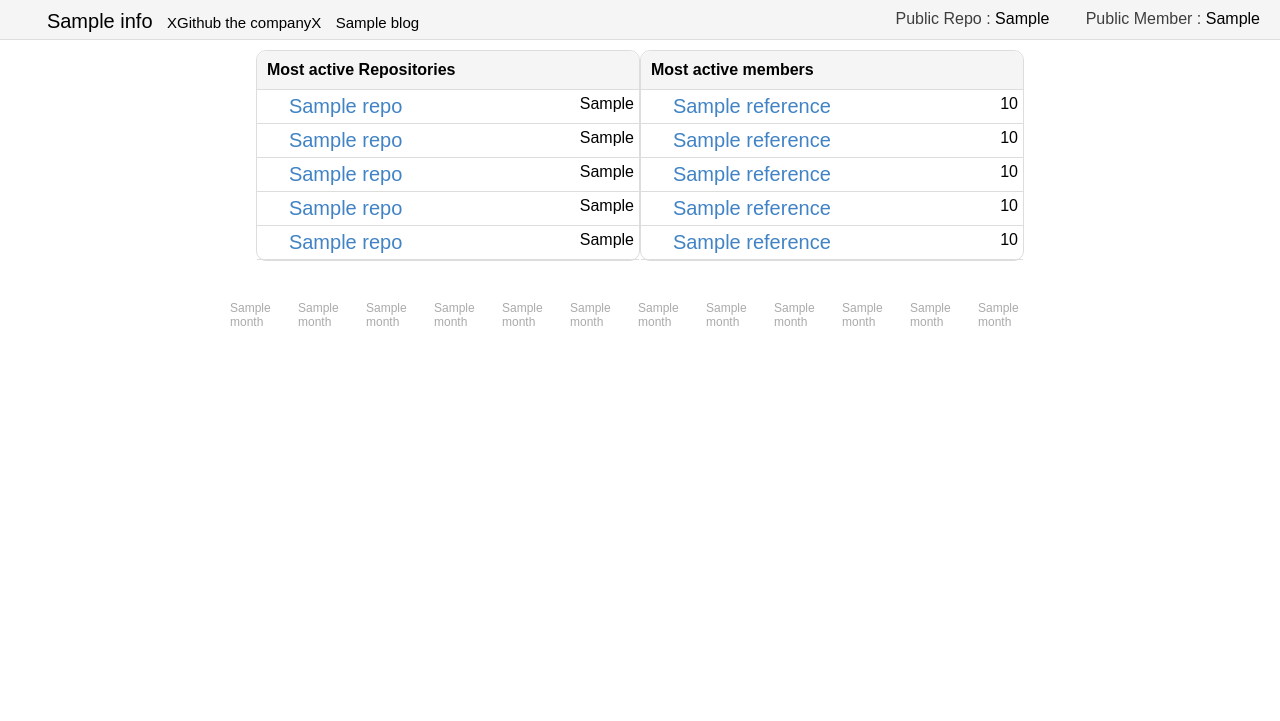
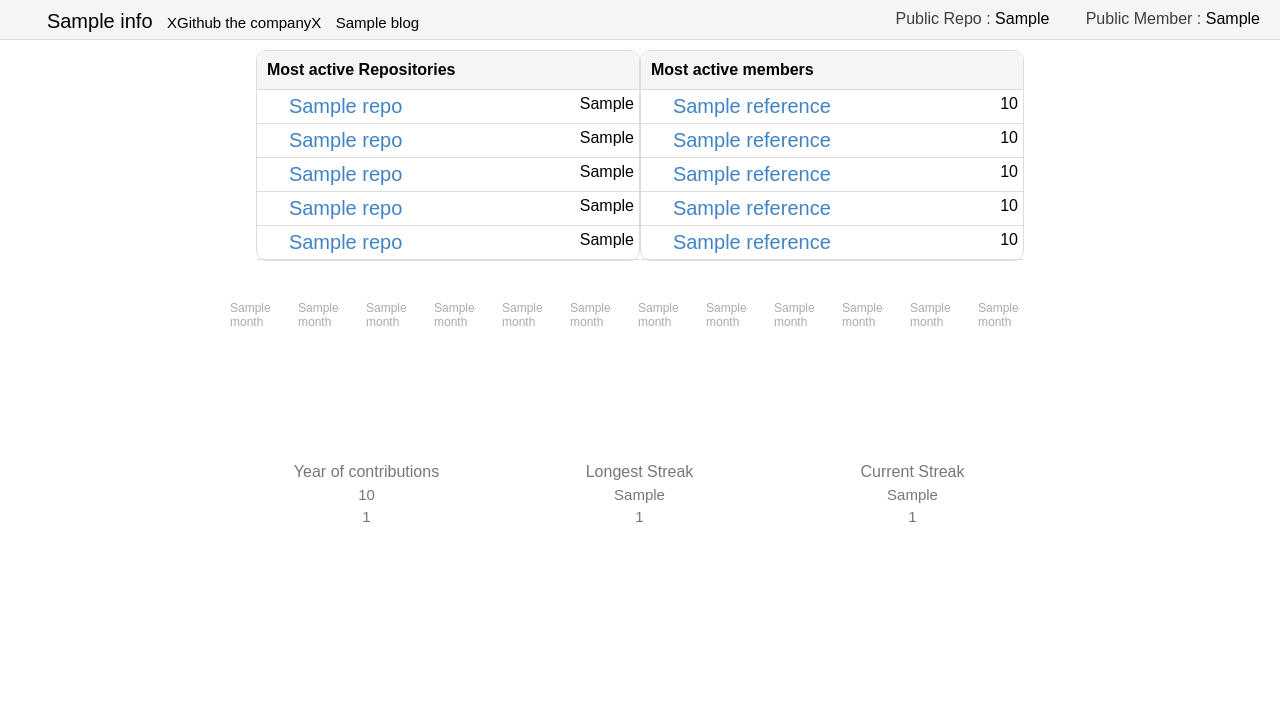
Before and after one commit to pravj/teamwork, a Flask app: template teamwork/templates/teamwork.html in a window 1280 px wide. Shown: the top 721 px of the page. After the commit the page ends 522 px from the top, so only its background shows below. Run offline with Flask 2, Linux system fonts and the light colour scheme; the template is opened without the code that fills it: most values are stand-ins (such as "Sample title", 1, 10 or a date in 2020); parts of the project's set-up code (start-up, migrations or seed data) failed here and were passed over; some libraries are stand-ins or nearby versions; some web fonts are replaced.

Commit message:
Add : Streaks in calendar
Longest streak, current streak added.

```diff
--- a/teamwork/static/css/cal.css
+++ b/teamwork/static/css/cal.css
@@ -17,7 +17,7 @@
 	color :#aaa;
 }
 
-.contrib{
+.contrib, .streaks{
 	width: 820px;
 	height: 130px;
   	margin: auto;
@@ -39,3 +39,26 @@
 	position: relative;
 	left: 10px;
 }
+
+.box{
+	height: 130px;
+	width: 273px;
+	text-align: center;
+	color: #777;
+}
+.streaks{
+	margin-top: 10px;
+}
+
+.longest{
+	transform: translate(273px, -130px);
+}
+
+.current{
+	transform: translate(546px, -260px);
+}
+
+.line-gap{
+	margin-top: 5px;
+	font-size: 15px;
+}
--- a/teamwork/static/css/style.css
+++ b/teamwork/static/css/style.css
@@ -134,4 +134,5 @@ a {
 
 .main-class{
   height: 640px;
+  overflow-y: hidden;
 }
--- a/teamwork/templates/cal.html
+++ b/teamwork/templates/cal.html
@@ -67,6 +67,25 @@
 			{% endfor %}
 		</div>
 		</div>
+		<div class="streaks">
+			<div class="total box">
+			<span>Year of contributions</span>
+			<div class="line-gap">{{ res[0].total }}</div>
+			<div class="line-gap">{{ res[0].total_streak_range }}</div></div>
+			<div class="longest box">
+			<span>Longest Streak</span>
+			<div class="line-gap">{{ res[0].longest_streak }}</div>
+			<div class="line-gap">{{ res[0].total_streak_range }}</div></div>
+			<div class="current box">
+			<span>Current Streak</span>
+			<div class="line-gap">{{ res[0].current_streak }}</div>
+			{% if res[0].current_streak == 0 %}
+			<div class="line-gap">Rock hard Place</div>
+			{% else %}
+			<div class="line-gap">{{ res[0].total_streak_range }}</div>
+			{% endif %}
+			</div>
+		</div>
 	</div>
 </body>
 </html>
```
